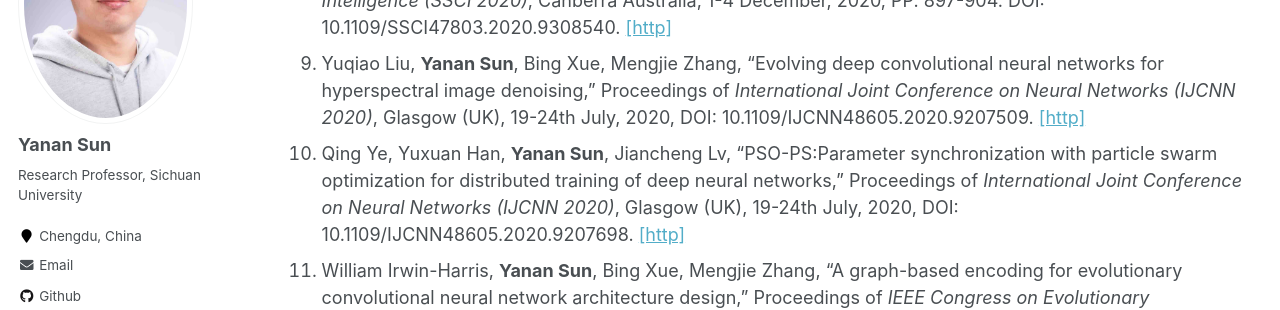
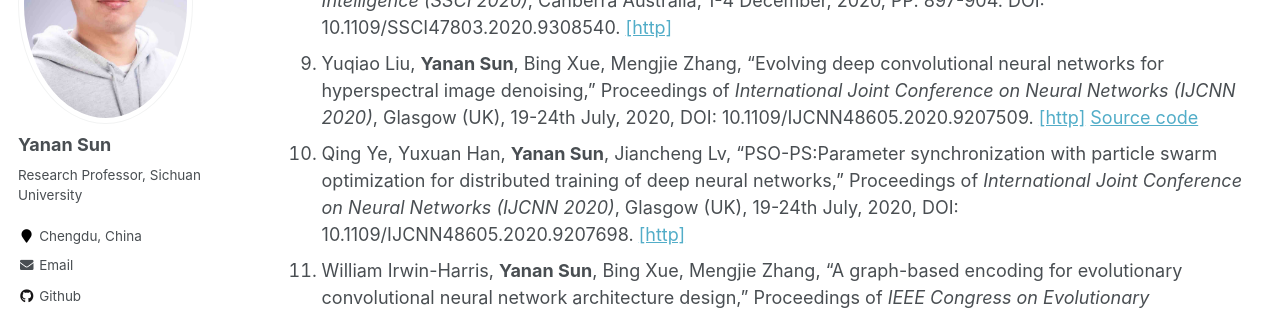
Before and after one commit to yn-sun/yn-sun.github.io, a Jekyll site: the page built from _pages/publications.md, in a window 1280 px wide and 900 px high, scrolled down 3111 px. Shown: the part 153-463 px from the top of the window. Built offline with Jekyll 4.4.1, drawn with Linux system fonts in a browser that asks for light colours; comment, search, counter and statistics services are not loaded.

Commit message:
Update publications.md

```diff
--- a/_pages/publications.md
+++ b/_pages/publications.md
@@ -43,7 +43,7 @@ author_profile: true
 6. Xun Zhou, A.K. Qin, **Yanan Sun**, Kay Chen Tan, "A survey of advances in evolutionary neural architecture search," Accepted by <i>IEEE Congress on Evolutionary Computation 2021 (CEC2021)</i>, 28 June-1 July, Kraków, Poland (VIRTUAL), 2021, DOI:10.1109/CEC45853.2021.9504890. [[http]](https://ieeexplore.ieee.org/document/9504890)
 7. Jindi Lv, Qing Ye, **Yanan Sun**, Juan Zhao, Jiancheng Lv, "Heart-Darts: Classification of heartbeats using differentiable architecture search," Accepted by <i>International Joint Conference on Neural Networks (IJCNN 2021)</i>, Virtual Event, 18-22th July, 2021, DOI:10.1109/IJCNN52387.2021.9534184. [[http]](https://ieeexplore.ieee.org/document/9534184) [Source code](https://github.com/yn-sun/paper_source_code/tree/main/Heart-Darts)
 8. Wenxin Zhao, **Yanan Sun**, Bing Xue, "Improved bianry particle swarm optimization with evolutionary population dynamic for key oncogene selection," Proceedings of <i>IEEE Symposium Series on Computational Intelligence (SSCI 2020)</i>, Canberra Australia, 1-4 December, 2020, PP. 897-904. DOI: 10.1109/SSCI47803.2020.9308540. [[http]](https://ieeexplore.ieee.org/abstract/document/9308540)
-9. Yuqiao Liu, **Yanan Sun**, Bing Xue, Mengjie Zhang, "Evolving deep convolutional neural networks for hyperspectral image denoising," Proceedings of <i>International Joint Conference on Neural Networks (IJCNN 2020)</i>, Glasgow (UK), 19-24th July, 2020, DOI: 10.1109/IJCNN48605.2020.9207509. [[http]](https://ieeexplore.ieee.org/document/9207509)
+9. Yuqiao Liu, **Yanan Sun**, Bing Xue, Mengjie Zhang, "Evolving deep convolutional neural networks for hyperspectral image denoising," Proceedings of <i>International Joint Conference on Neural Networks (IJCNN 2020)</i>, Glasgow (UK), 19-24th July, 2020, DOI: 10.1109/IJCNN48605.2020.9207509. [[http]](https://ieeexplore.ieee.org/document/9207509)  [Source code](https://github.com/lyq998/pytorch)
 10. Qing Ye, Yuxuan Han, **Yanan Sun**, Jiancheng Lv, "PSO-PS:Parameter synchronization with particle swarm optimization for distributed training of deep neural networks," Proceedings of <i>International Joint Conference on Neural Networks (IJCNN 2020)</i>, Glasgow (UK), 19-24th July, 2020, DOI: 10.1109/IJCNN48605.2020.9207698. [[http]](https://ieeexplore.ieee.org/document/9207698)
 11. William Irwin-Harris, **Yanan Sun**, Bing Xue, Mengjie Zhang, "A graph-based encoding for evolutionary convolutional neural network architecture design," Proceedings of <i>IEEE Congress on Evolutionary Computation 2019 (CEC2019)</i>, Wellington, New Zealand, 2019, pp. 546-553. DOI: 10.1109/CEC.2019.8790093. [[http]](https://ieeexplore.ieee.org/document/8790093)
 12. Bin Wang, **Yanan Sun**, Bing Xue, Mengjie Zhang, "Evolving deep neural networks by multi-objective particle swarm optimization for image classification," Proceedings of <i>the Genetic and Evolutionary Computation Conference 2019 (GECCO2019)</i>, Prague, Czech Republic, 2019, PP. 490-498. DOI: 10.1145/3321707.3321735. [[http]](https://dl.acm.org/doi/10.1145/3321707.3321735)
```
